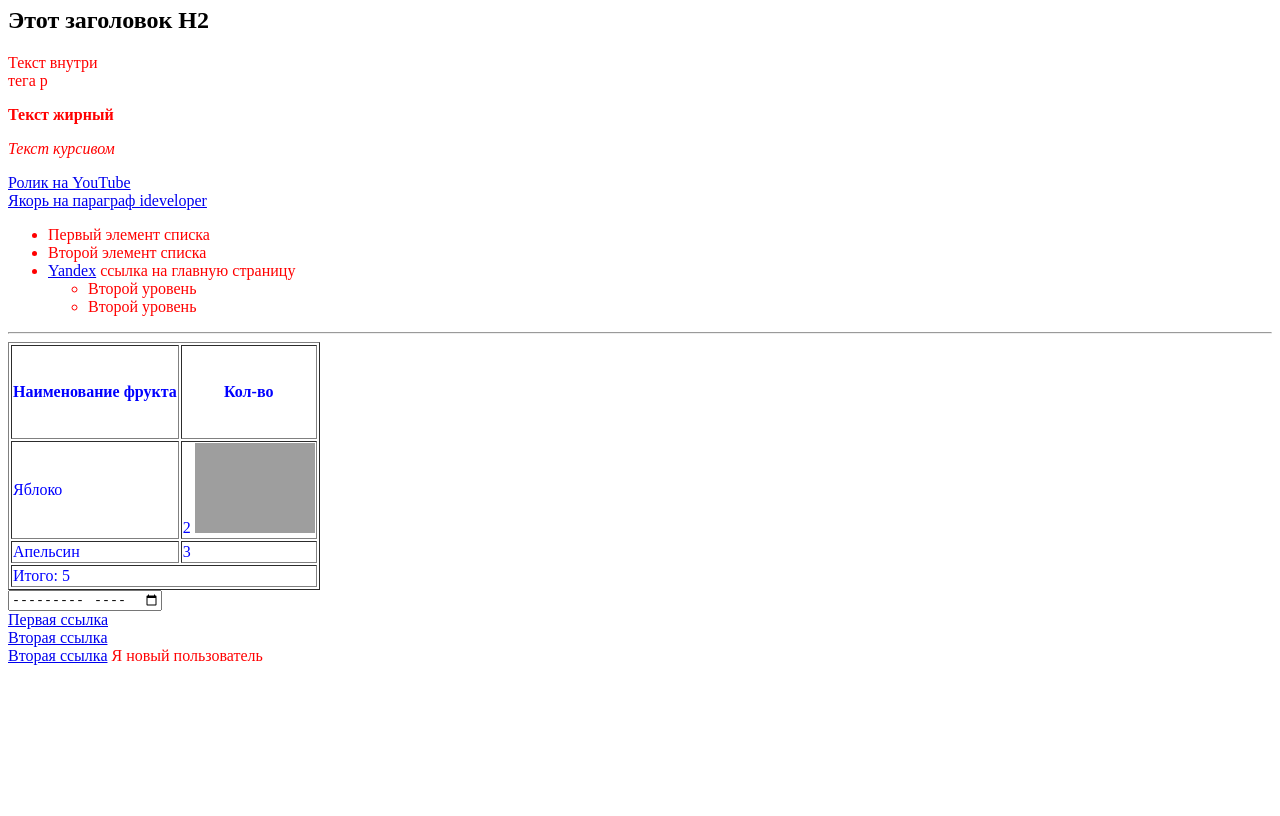
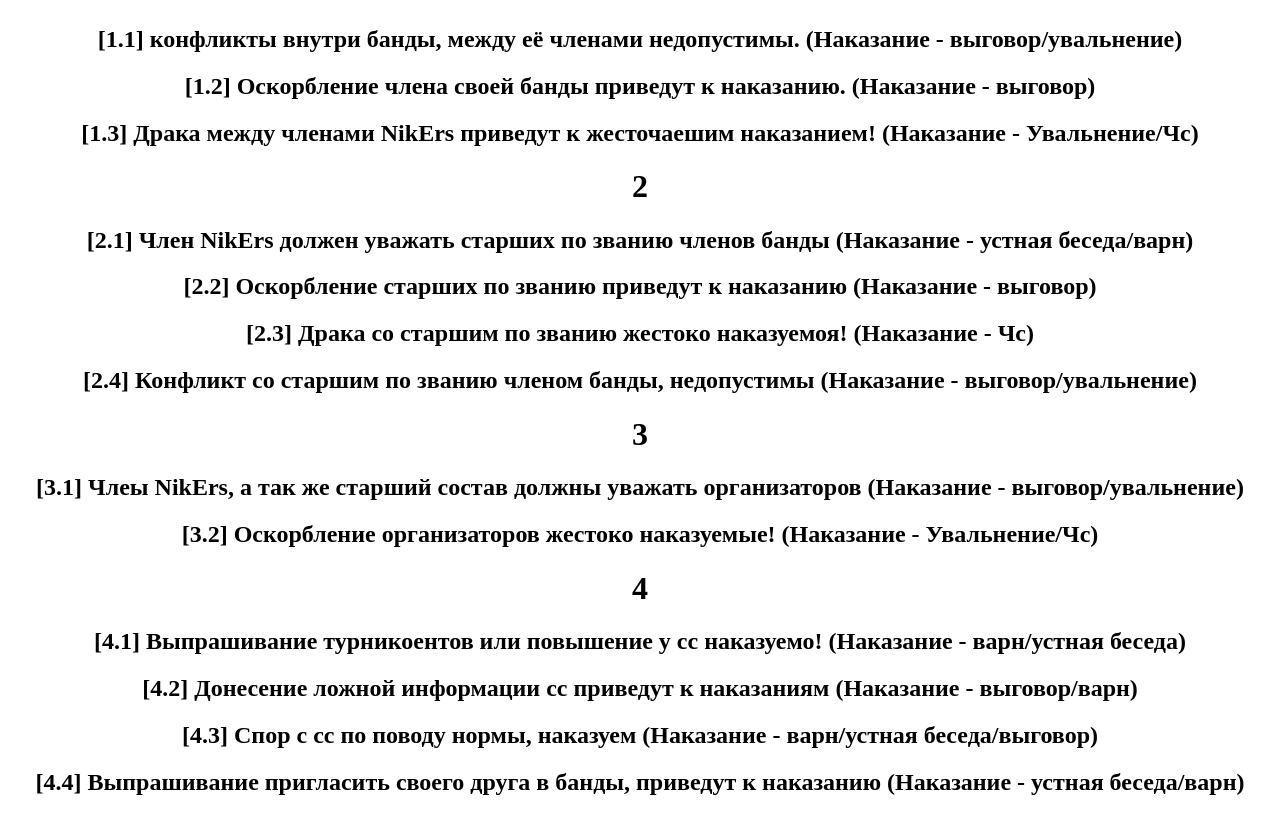
Before and after one commit to gdbfgfgn/html-1, a plain HTML site: page index.html in a window 1280 px wide. Shown: the part 99-915 px from the top of the page. Before the commit the page ends 800 px from the top, so only its background shows below. Drawn offline with Linux system fonts and the light colour scheme; grey boxes are pictures that could not be loaded.

Commit message:
Update index.html

```diff
--- a/index.html
+++ b/index.html
@@ -1,79 +1,18 @@
-<!DOCTYPE html>
-<html style="color:red">
-  <head>
-    <title>Привет Бро</title>
-    <meta charset="utf-8">
-    <meta name="keywords" content="мой сайт, html, привет бро">
-    <meta name="keywords" content="Этот сайт помогает создавать людям собственные сайты">
-    <link rel="shortcut icon" href="https://atom.io/favicon.ico">
-    <style>
-      table {
-        color:blue
-      }
-    </style>
-    <link rel="stylesheet" href="style.css">
-  </head>
-  <body>
-    Я пишу текст для окна браузера теперь я супер пупер программист, например Google Chrome.
-    <h1 class="privet">Этот заголовок H1</h1>
-    <h2 id="name" style="color:black">Этот заголовок H2</h2>
-    <p id="ideveloper">Текст внутри <br> тега p</p>
-    <p><b>Текст жирный</b></p>
-    <p><em>Текст курсивом</em></p>
-    <a href="https://www.youtube.com/watch?v=KYmFYP8VlPw">Ролик на YouTube</a>
-    <br>
-    <a href="#ideveloper">Якорь на параграф ideveloper</a>
-
-    <ul class="list">
-      <li height="90">Первый элемент списка</li>
-      <li>Второй элемент списка</li>
-      <li> <a href="https://ya.ru">Yandex</a> ссылка на главную страницу</li>
-      <ul>
-        <li>Второй уровень</li>
-        <li>Второй уровень</li>
-      </ul>
-    </ul>
-
-    <hr>
-
-    <table class="newstyle" border="1">
-      <thead>
-        <tr>
-          <th height="90">Наименование фрукта</th>
-          <th>Кол-во</th>
-        </tr>
-      </thead>
-      <tbody>
-        <tr>
-          <td>Яблоко</td>
-          <td>2 <img src="http://bit.ly/2IqQm5t" height="90"></td>
-        </tr>
-        <tr>
-          <td>Апельсин</td>
-          <td>3</td>
-        </tr>
-      </tbody>
-      <tfoot>
-        <tr>
-          <td colspan="2">Итого: 5</td>
-        </tr>
-      </tfoot>
-    </table>
-
-    <form class="" action="index.html" method="post">
-      <input type="month">
-    </form>
-
-    <div class="">
-
-    </div>
-
-    <a class="font-size-md color-red" href="#">Первая ссылка</a>
-    <br>
-    <a class="font-size-md color-gray" href="#">Вторая ссылка</a>
-    <br>
-    <a class="color-gray" href="#">Вторая ссылка</a>
-  </body>
-</html>
-
-Я новый пользователь
+<p><h1 align="center"><span style="border: 5px black double;" >	Устав</span></h1><p>
+<p><h1 align="center"><span>1</span></h1><p>
+<p><h2 align="center"><span>[1.1] конфликты внутри банды, между её членами недопустимы. (Наказание - выговор/увальнение)</span></h2><p>
+<p><h2 align="center"><span>[1.2] Оскорбление члена своей банды приведут к наказанию. (Наказание - выговор)</span></h2><p>
+<p><h2 align="center"><span>[1.3] Драка между членами NikErs приведут к жесточаешим наказанием! (Наказание - Увальнение/Чс)</span></h2><p>
+<p><h1 align="center"><span>2</span></h1><p>
+<p><h2 align="center"><span>[2.1] Член NikErs должен уважать старших по званию членов банды  (Наказание - устная беседа/варн)</span></h2><p>
+<p><h2 align="center"><span>[2.2] Оскорбление старших по званию приведут к наказанию (Наказание - выговор)</span></h2><p>
+<p><h2 align="center"><span>[2.3] Драка со старшим по званию жестоко наказуемоя! (Наказание - Чс)</span></h2><p>
+<p><h2 align="center"><span>[2.4] Конфликт со старшим по званию членом банды, недопустимы (Наказание - выговор/увальнение)</span></h2><p>
+<p><h1 align="center"><span>3</span></h1><p>
+<p><h2 align="center"><span>[3.1] Члеы NikErs, а так же старший состав должны уважать организаторов (Наказание - выговор/увальнение)</span></h2><p>
+<p><h2 align="center"><span>[3.2] Оскорбление организаторов жестоко наказуемые! (Наказание - Увальнение/Чс)</span></h2><p>
+<p><h1 align="center"><span>4</span></h1><p>
+<p><h2 align="center"><span>[4.1]  Выпрашивание турникоентов или повышение у сс наказуемо! (Наказание - варн/устная беседа)</span></h2><p>
+<p><h2 align="center"><span>[4.2] Донесение ложной информации сс приведут к наказаниям (Наказание - выговор/варн)</span></h2><p>
+<p><h2 align="center"><span>[4.3] Спор с сс по поводу нормы, наказуем (Наказание - варн/устная беседа/выговор)</span></h2><p>
+<p><h2 align="center"><span>[4.4] Выпрашивание пригласить своего друга в банды, приведут к наказанию (Наказание - устная беседа/варн)</span></h2><p>
```
